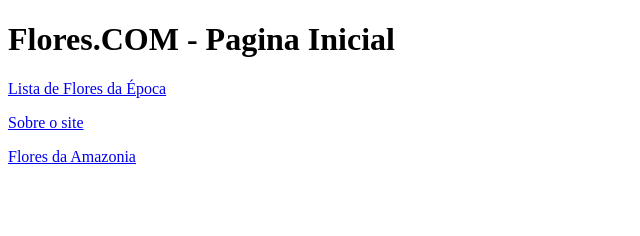
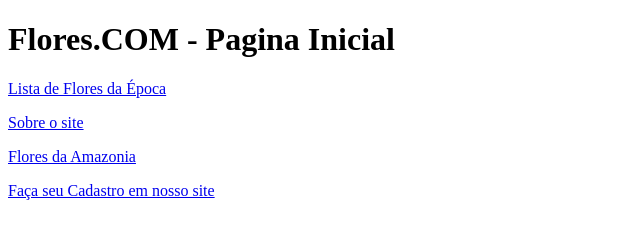
Before and after one commit to cadu172/CursoGIT, a plain HTML site: page index.html in a window 1280 px wide. Shown: the whole page, without its empty margins (0-640 px from the left). Drawn offline with Linux system fonts and the light colour scheme.

Commit message:
Inclusao do link para o cadastro dos visitantes do site

```diff
--- a/index.html
+++ b/index.html
@@ -12,6 +12,7 @@
     <p><a href="floresEpoca.html">Lista de Flores da Época</a></p>
     <p><a href="sobreOSite.html">Sobre o site</a></p>
     <p><a href="floresAmazonia.html">Flores da Amazonia</a></p>
+    <p><a href="facaSeuCadastro.html">Faça seu Cadastro em nosso site</a></p>
 
 </body>
 </html>
```
